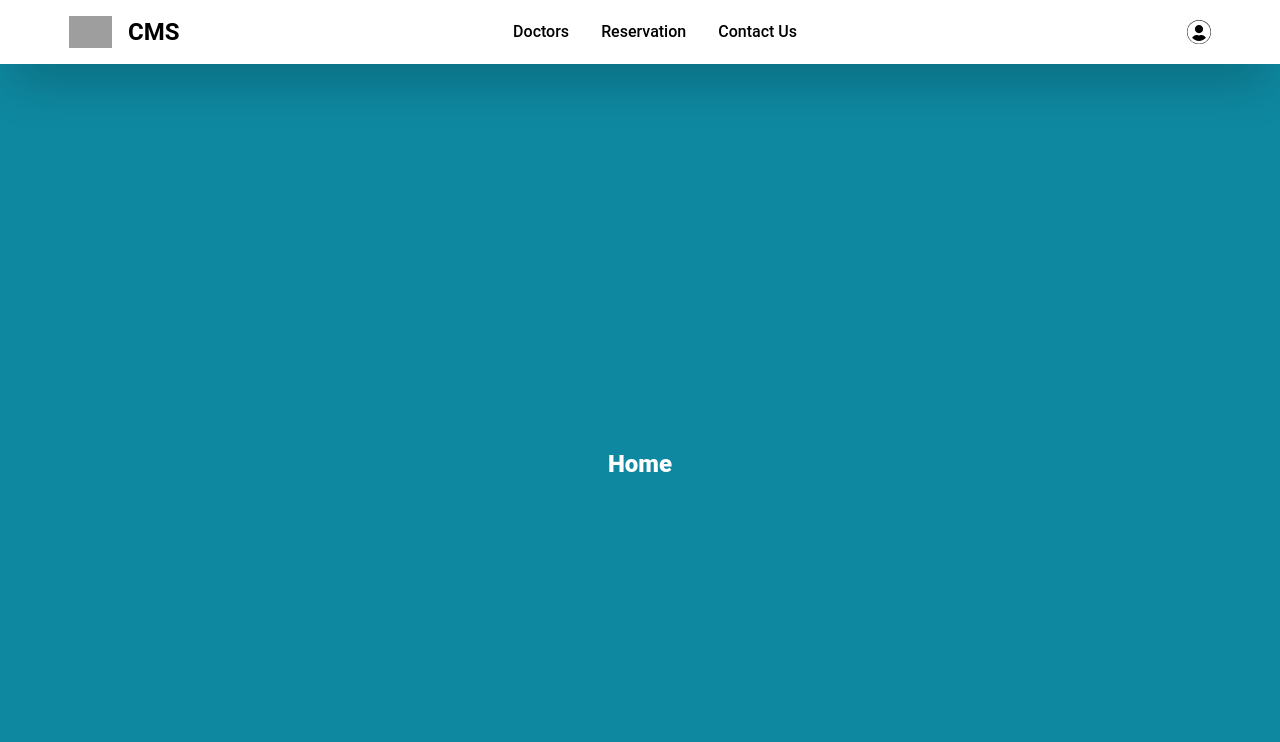
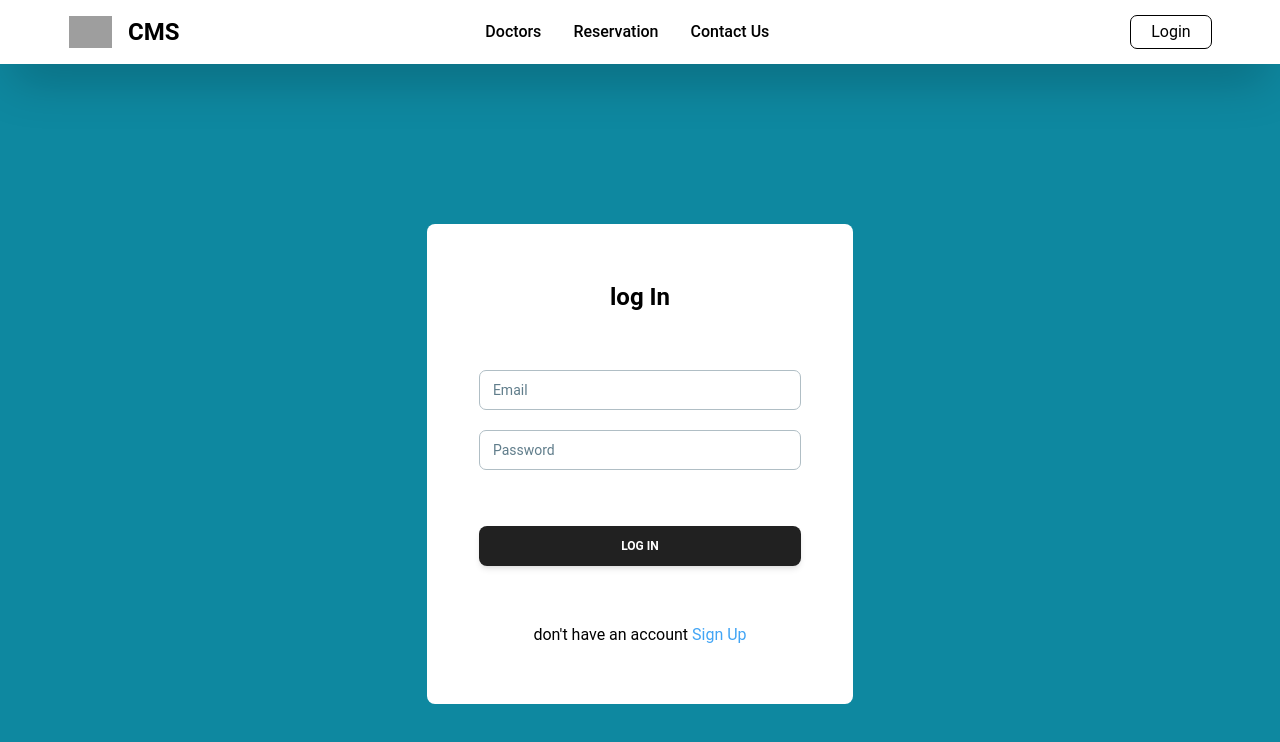
Before and after one commit to beshoy-mounir/CMS, a React (Vite) app: page /login in a window 1280 px wide. Shown: the top 742 px of the page. Built offline with nearby package versions, Linux system fonts and the light colour scheme; no server answers; grey boxes are pictures that could not be loaded.

Commit message:
NavBar : added login button and state user: added login page + login + fuctional + Doctors : Changed api name and link added env file package : instal dotenv Home : added comment

```diff
--- a/package.json
+++ b/package.json
@@ -12,6 +12,7 @@
   "dependencies": {
     "@material-tailwind/react": "^2.1.10",
     "axios": "^1.7.7",
+    "dotenv": "^16.4.5",
     "react": "^18.3.1",
     "react-dom": "^18.3.1",
     "react-icons": "^5.3.0",
--- a/src/Pages/UserLayout/Doctors/Doctors.jsx
+++ b/src/Pages/UserLayout/Doctors/Doctors.jsx
@@ -16,14 +16,14 @@ const Doctors = () => {
     useEffect(() => {
         axios({
             method: "get",
-            url: "https://doctores.glitch.me/Doctors",
+            url: "https://cms-doctors.glitch.me/doctors",
         }).then(({ data }) => eDoctors(data));
     }, []);
     return (
         <div className="relative">
             <div className="relative flex flex-col items-center w-full  bg-primaly dark:bg-gray-800">
                 {/* Banner */}
-                <div className="relative flex justify-between items-center w-full h-48 c2xl:h-60 mb-10 dark:text-white bg-white dark:bg-gray-700 shadow-lg ">
+                <div className="relative flex justify-between items-center w-full h-48 clg:h-60 cxl:h-60 c2xl:h-60 mb-10 dark:text-white bg-white dark:bg-gray-700 shadow-lg select-none">
                     {/* Banner Image */}
                     <img
                         className="absolute cxs:hidden csm:hidden cmd:hidden right-0 h-full"
@@ -37,7 +37,8 @@ const Doctors = () => {
                         </h1>
                         <h2 className="flex gap-3 items-center">
                             Call Us On
-                            <FaPhoneAlt />: 01281245667{" "}
+                            <FaPhoneAlt />:{" "}
+                            <span className="select-text">01281245667</span>
                         </h2>
                         <span>We Have More Than {doctors?.length} Doctors</span>
                         <span>Ready To Help you</span>
--- a/src/Pages/UserLayout/Home/Home.jsx
+++ b/src/Pages/UserLayout/Home/Home.jsx
@@ -1,10 +1,12 @@
-import React from "react";
-
 const Home = () => {
+    ``;
     return (
         <div>
-            <div className="flex justify-center items-center w-full h-lvh text-2xl font-black text-white bg-primaly dark:bg-gray-800">
+            <div className="flex justify-center items-center gap-4 w-full h-lvh text-2xl font-black text-white bg-primaly dark:bg-gray-800">
                 <span>Home</span>
+                {/* <button onClick={() => console.log(import.meta.env.VITE_USER)}>
+                    click
+                </button> */}
             </div>
         </div>
     );
--- /dev/null
+++ b/src/Pages/UserLayout/Log in/LogIn.jsx
@@ -0,0 +1,67 @@
+import axios from "axios";
+import { useEffect, useState } from "react";
+import { Link, useNavigate } from "react-router-dom";
+import { Button, Input } from "@material-tailwind/react";
+
+const LogIn = () => {
+    const [users, eUsers] = useState();
+    const navigate = useNavigate();
+    const [form, eForm] = useState({
+        email: "",
+        password: "",
+    });
+    const check = () => {
+        const validUser = users?.find(
+            (item) => item.email == form.email && item.password == form.password
+        );
+
+        if (validUser != undefined) {
+            localStorage.pi = validUser.id;
+            navigate("/home");
+            location.reload();
+        }
+    };
+    useEffect(() => {
+        axios({
+            method: "get",
+            url: "https://cms-users.glitch.me/users",
+        }).then(({ data }) => eUsers(data));
+    }, []);
+    return (
+        <div className="">
+            <div className="flex justify-center items-center w-full bg-primaly dark:bg-gray-800 h-svh">
+                {/* card */}
+                <div className="flex flex-col justify-evenly items-center gap-5 w-1/3 cxs:w-full csm:w-4/5 cmd:w-3/5 clg:w-2/3 h-3/5 p-5 rounded-lg bg-white dark:bg-[#eee]">
+                    <h1 className="font-bold text-2xl">log In</h1>
+                    <div className="flex flex-col justify-around items-center gap-5 w-5/6 ">
+                        <Input
+                            label="Email"
+                            value={form.email}
+                            onChange={(e) =>
+                                eForm({ ...form, email: e.target.value })
+                            }
+                        />
+                        <Input
+                            label="Password"
+                            value={form.password}
+                            onChange={(e) =>
+                                eForm({ ...form, password: e.target.value })
+                            }
+                        />
+                    </div>
+                    <Button className="w-5/6" onClick={() => check()}>
+                        Log In
+                    </Button>
+                    <span>
+                        don't have an account{" "}
+                        <Link to="/signup" className="text-blue-400">
+                            Sign Up
+                        </Link>
+                    </span>
+                </div>
+            </div>
+        </div>
+    );
+};
+
+export default LogIn;
--- a/src/Pages/UserLayout/User.jsx
+++ b/src/Pages/UserLayout/User.jsx
@@ -5,6 +5,7 @@ import Home from "./Home/Home";
 import Doctors from "./Doctors/Doctors";
 import Reservation from "./Reservation/Reservation";
 import ContactUs from "./Contact Us/ContactUs";
+import LogIn from "./Log in/LogIn";
 
 const User = () => {
     return (
@@ -15,6 +16,7 @@ const User = () => {
                 <Route path="/doctors" element={<Doctors />} />
                 <Route path="/reservation" element={<Reservation />} />
                 <Route path="/contactus" element={<ContactUs />} />
+                <Route path="/login" element={<LogIn />} />
             </Routes>
         </div>
     );
--- a/src/components/NavBar/NavBar.jsx
+++ b/src/components/NavBar/NavBar.jsx
@@ -23,7 +23,7 @@ const NavBar = () => {
     }, [th]);
 
     return (
-        <div className="sticky top-0 z-[1000] shadow-2xl">
+        <div className="sticky top-0 z-[1000] shadow-2xl select-none">
             <nav className="bg-white border-gray-200 dark:bg-gray-900">
                 <div className="w-11/12 flex flex-wrap items-center justify-between mx-auto p-4">
                     <Link to="/" className="flex justify-between gap-4">
@@ -35,14 +35,25 @@ const NavBar = () => {
                     {/* Buttons */}
                     <div className="relative flex items-center md:order-2 space-x-3 md:space-x-0 rtl:space-x-reverse">
                         {/* Profile Menu Button */}
+                        {/* Login Button */}
+                        {localStorage.pi != undefined ? (
                             <button
                                 onClick={() => eProfileM(!profileM)}
                                 className="relative flex flex-col justify-center items-center dark:focus:ring-gray-600">
                                 <div>
-                                <span className="sr-only">Open user menu</span>
+                                    <span className="sr-only">
+                                        Open user menu
+                                    </span>
                                     <FaUserCircle className="size-6 text-white bg-black rounded-full hover:bg-blue-400" />
                                 </div>
                             </button>
+                        ) : (
+                            <Link
+                                to="/login"
+                                className="py-1 px-5 rounded-md outline outline-1 outline-black dark:text-white dark:outline-white dark:bg-gray-700">
+                                Login
+                            </Link>
+                        )}
                         {/* Profile Menu */}
                         <div
                             className={`absolute top-10 -left-40 clg:-left-48 cmd:-left-48  z-50 w-60 ${
@@ -72,7 +83,10 @@ const NavBar = () => {
                                 Support
                             </Link>
                             <Link
-                                to=""
+                                onClick={() => {
+                                    localStorage.removeItem("pi");
+                                    location.reload();
+                                }}
                                 className="block px-4 py-2 text-sm rounded-lg text-red-600 hover:bg-gray-100 dark:hover:bg-gray-600 dark:red-600 dark:hover:text-white">
                                 Sign out
                             </Link>
```
Also changed, not shown: 2 other files (tests, documents, lock files or other folders). Lines whose indentation alone changed are shown as unchanged.
